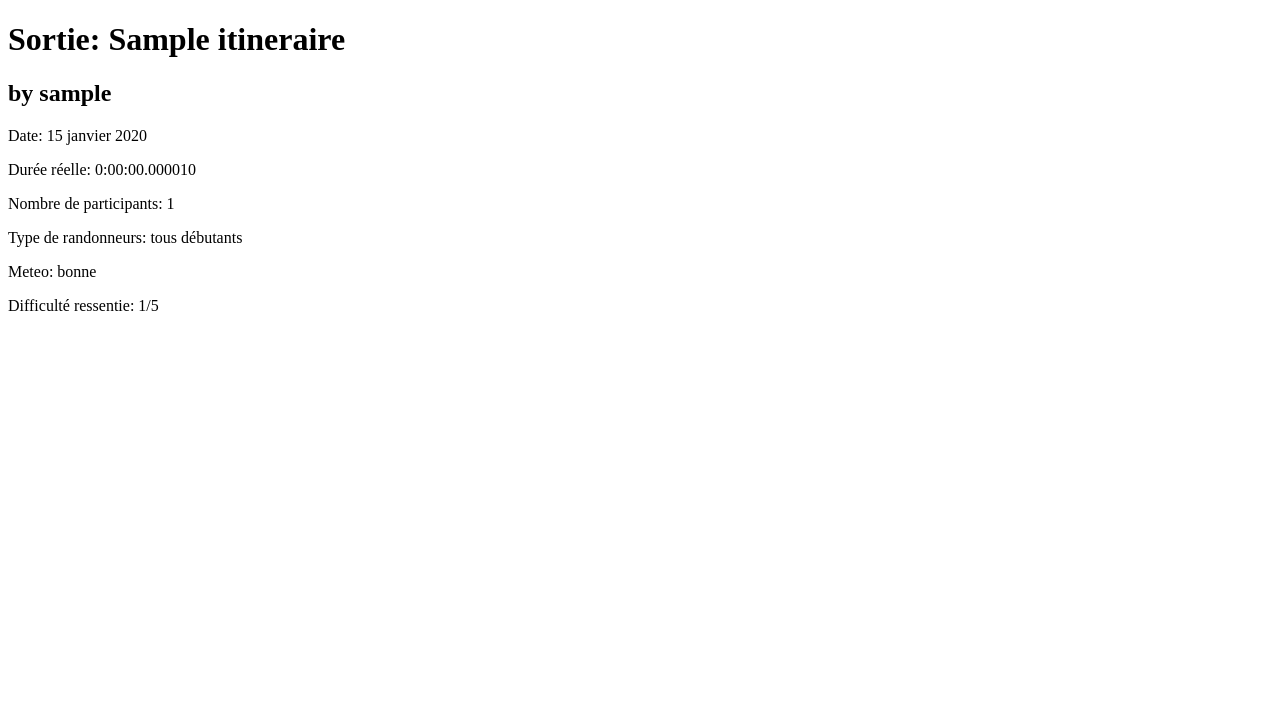
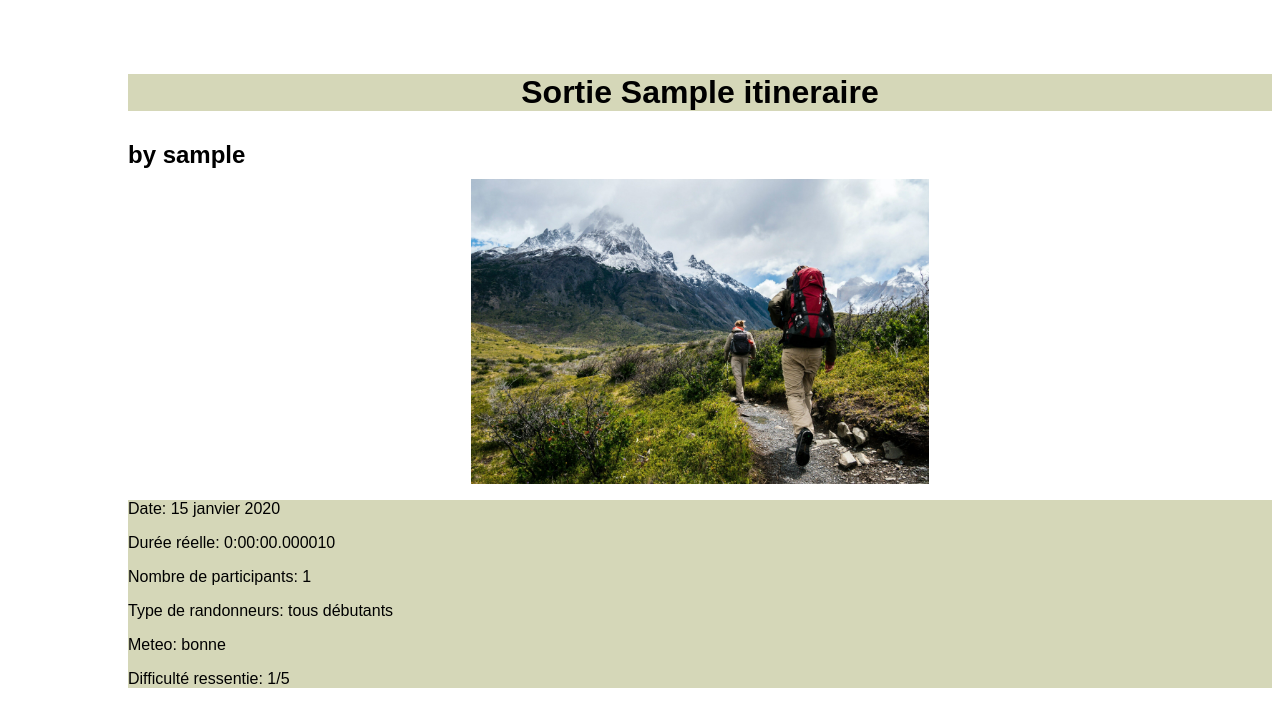
Before and after one commit to victorcolombet/topoguide-victor-colombet, a Django app: page /sortie/1/ in a window 1280 px wide. Shown: the top 727 px of the page. Run offline with Django 4.2, Linux system fonts and the light colour scheme; tables that the repository leaves empty hold one stand-in row (values such as "Sample post").

Commit message:
graphismes de sortie

```diff
--- /dev/null
+++ b/topoguide/itineraires/static/itineraires/sortie.css
@@ -0,0 +1,40 @@
+html{
+    font-family: Arial, Helvetica, sans-serif;
+}
+
+head{
+    font-weight: bold;
+    margin-top: 10px;
+    margin-bottom: 10px;
+}
+
+h1{
+    text-align: center;
+    margin-top: 30px;
+    margin-bottom: 30px;
+    background-color: rgba(115, 124, 22, 0.3);
+}
+
+h2{
+    margin-top: 10px;
+    margin-bottom: 10px;
+}
+
+body{
+    text-align: left;
+    margin-left: 10%;
+
+}
+
+div.corps{
+    background-color: rgba(115, 124, 22, 0.3);
+}
+
+img{
+    display: block;
+    width: 40%;
+    margin-left:  auto;
+    margin-right: auto;
+    margin-bottom: 10px;
+    margin-top: 10px;
+}
--- a/topoguide/itineraires/templates/itineraires/sortie.html
+++ b/topoguide/itineraires/templates/itineraires/sortie.html
@@ -3,19 +3,31 @@
 
 <html>
 <head>
+    <meta name="viewport" content="width=device-width, initial-scale=1">
+    {% load static %}
+    <link rel="stylesheet" type="text/css" href="{% static 'itineraires/sortie.css' %}">
 
-<h1>Sortie: {{ sortie.itineraire.title }}</h1>
+    <br>
+    <br>
+    <h1>Sortie {{ sortie.itineraire.title }}</h1>
+
     <h2>by {{sortie.user}}</h2>
+
 </head>
 
 <body>
+    <img src="/static/itineraires/images/sortie.gif", alt = "image">
+
+    <div class="corps">
+    <p> </p>
     <p>Date: {{sortie.date}} </p>
     <p>Durée réelle: {{sortie.duration}} </p>
     <p>Nombre de participants: {{sortie.people}} </p>
     <p>Type de randonneurs: {{sortie.group_exp}} </p>
     <p>Meteo: {{sortie.weather}} </p>
     <p>Difficulté ressentie: {{sortie.difficulty}}/5 </p>
-
+    <p> </p>
+    </div>
 
 </body>
 </html>
```
Also changed, not shown: topoguide/itineraires/static/itineraires/images/sortie.gif (added). Lines whose indentation alone changed are shown as unchanged.
